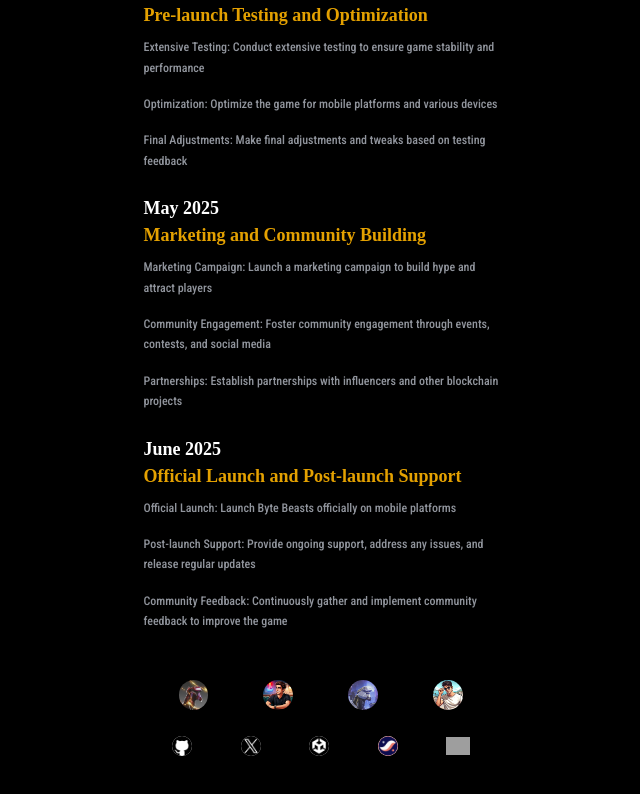
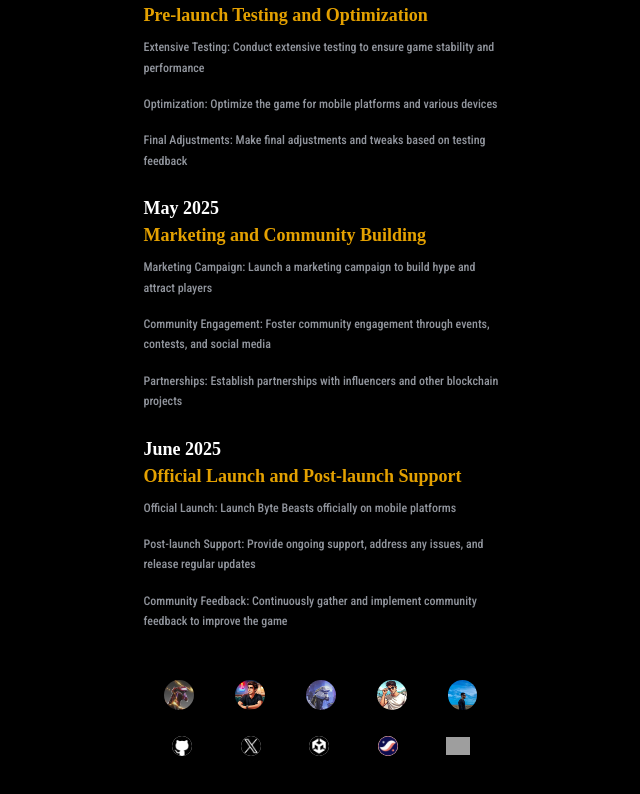
Before and after one commit to ByteBuildersLabs/Website, a React (Vite) app: page /roadmap in a window 1280 px wide. Shown: the part 3393-4187 px from the top of the page, without its empty margins (319-959 px from the left). Built offline with nearby package versions, Linux system fonts and the light colour scheme; grey boxes are pictures that could not be loaded; a web font is replaced by a local one.

Commit message:
Include danielcdz gh account

```diff
--- a/src/components/Footer/index.tsx
+++ b/src/components/Footer/index.tsx
@@ -6,6 +6,7 @@ import rolo from '../../assets/img/rol.jpg';
 import juan from '../../assets/img/Juan.jpeg';
 import cox from '../../assets/img/marco.jpeg';
 import luis from '../../assets/img/Luis.jpeg';
+import daniel from '../../assets/img/daniel.jpeg';
 
 import './main.css';
 
@@ -24,6 +25,9 @@ function Footer() {
         </a>
         <a href='https://github.com/jimenezz22' target='_blank'>
           <img src={luis} className='footer-team' />
+        </a>
+        <a href='https://github.com/danielcdz' target='_blank'>
+          <img src={daniel} className='footer-team' />
         </a>
       </div>
       <div className="footer mb-3">
```
Also changed, not shown: src/assets/img/daniel.jpeg (added).
